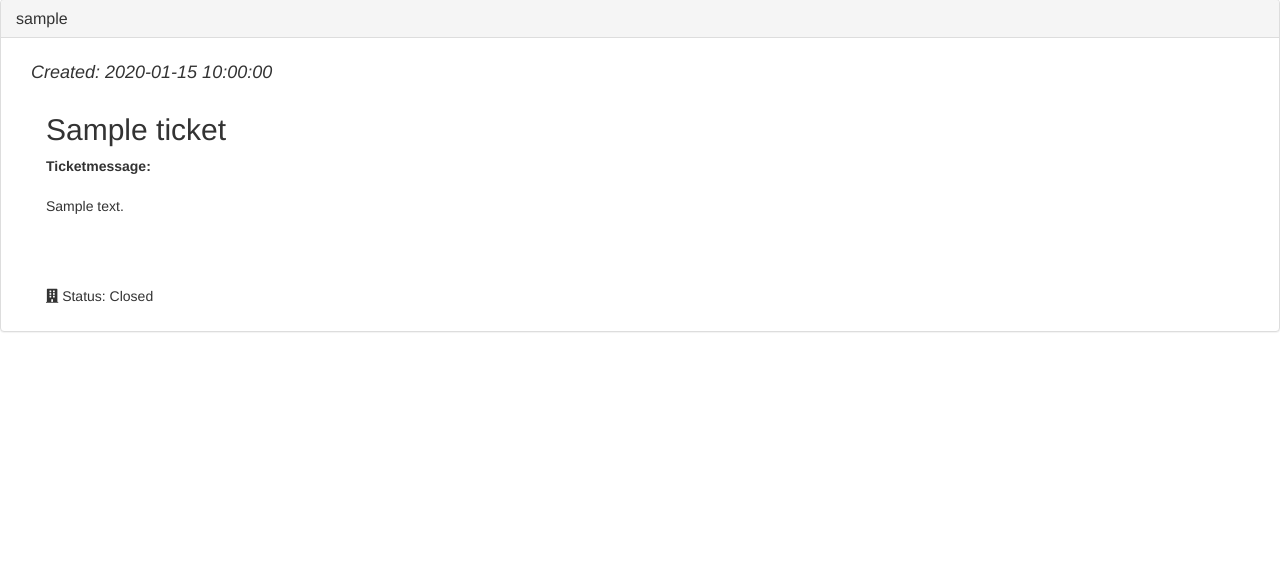
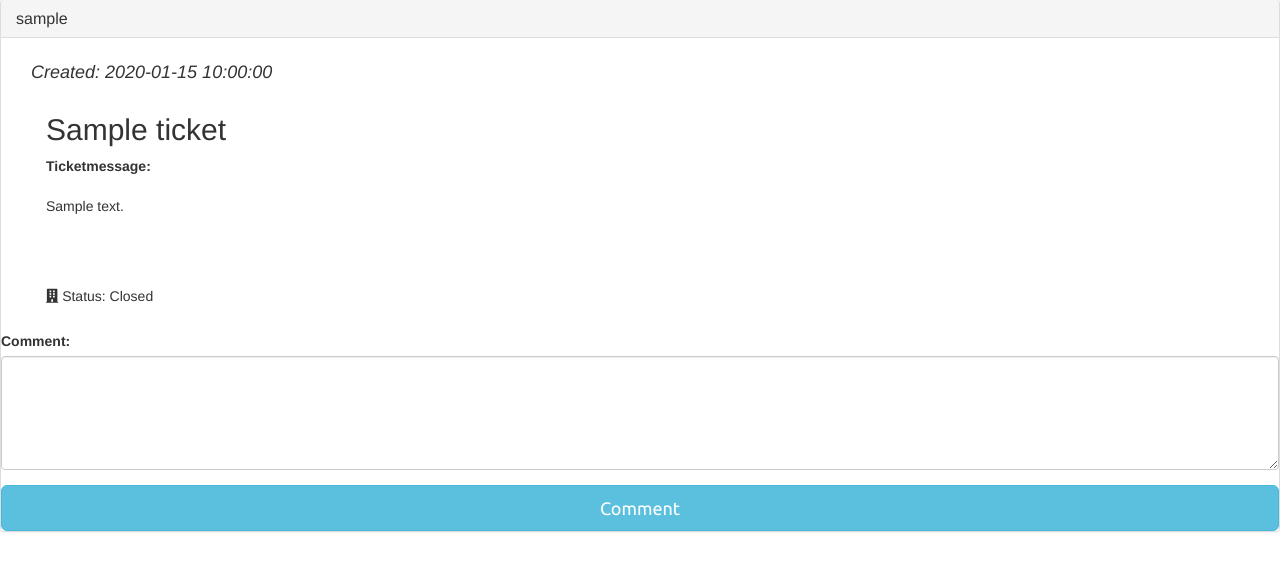
Before and after one commit to NequZ/FiveM-UCP-ACP, a PHP site: page /currentticket.php?id=1 in a window 1280 px wide. Shown: the part 41-612 px from the top of the page. Run offline with PHP 8.4, Linux system fonts and the light colour scheme; data comes from the database, SQL or seed files in the repository; tables that the repository leaves empty or names only in its code hold one stand-in row (values such as "Sample post"); some libraries are stand-ins or nearby versions.

Commit message:
edited some things in the comment section for tickets

```diff
--- a/admin/managenews.php
+++ b/admin/managenews.php
@@ -87,7 +87,7 @@
     echo '<p>' . $row['id'] . '</p>';
     echo '<form method="post" action="managenews.php">';
     echo '<input type="hidden" name="delete" value="' . $row['id'] . '">';
-    echo '<input type="submit" value="Delete" class="btn-danger">';
+    echo '<input type="submit" value="Delete" class="btn btn-lg btn-info btn-block">';
     echo '</form>';
     echo '</div>';
 }
--- a/admin/newadmin.php
+++ b/admin/newadmin.php
@@ -78,7 +78,7 @@
                     <form action="newadmin.php" method="post">
                         <div class="form-group">
                             <label for="username">Username</label>
-                            <input type="text" name="username" class="form-control" id="username" placeholder="Username">
+                            <input type="text" name="username" class="form-control"  id="username" placeholder="Username">
                         </div>
                         <div class="form-group">
                             <label for="password">Password</label>
--- a/currentticket.php
+++ b/currentticket.php
@@ -22,6 +22,12 @@
 
 
 
+if (isset($_POST['comment'])) {
+    $comment = $_POST['comment'];
+    $sql = "INSERT INTO cp_ticket_comments (ticket_id, message, creator, created) VALUES ('$ticket_id', '$comment', 'User', NOW())";
+    $db->exec($sql);
+    header("Location: currentticket.php?id=$ticket_id");
+}
 
 
 
@@ -75,6 +81,7 @@
                 </div>
             </div>
         </div>
+
     </div>
             <?php
             $sql = "SELECT * FROM cp_ticket_comments WHERE ticket_id = $ticket_id";
@@ -96,7 +103,7 @@
                                             <div class='left col-xs-7'>
                                                 <ul class='list-unstyled'>
                                                     <br><br><br>
-                                                    <li><i class='fa fa-building'></i> Comment postet: $comment_date</li>
+                                                    <li><i class='fa fa-pencil-square'></i> Comment postet: $comment_date</li>
                                                     <li><i class='fa fa-address-book'></i> From: $comment_username</li>
                                                 </ul>
                                             </div>
@@ -110,4 +117,11 @@
             }
             ?>
 
+        <form method="post">
+            <div class="form-group">
+                <label for="comment">Comment:</label>
+                <textarea class="form-control" rows="5" id="comment" name="comment"></textarea>
+            </div>
+            <button type="comment" class="btn btn-lg btn-info btn-block">Comment</button>
+
 </div>
```
